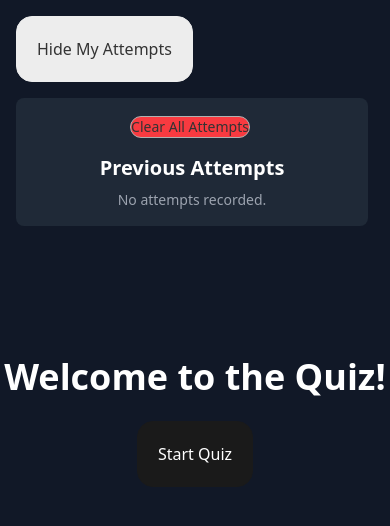
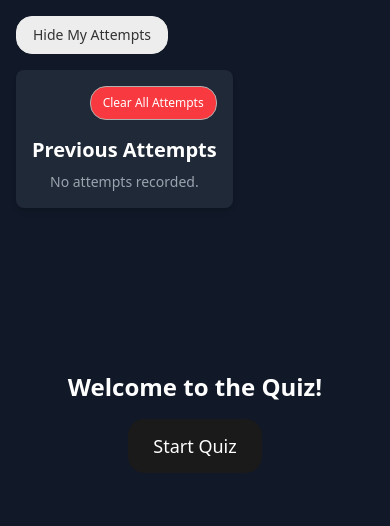
Before and after one commit to SandeepKhadka/quiz-app, a React (Vite) app: page / in a window 390 px wide. Both pictures are taken after a click on the button "Show My Attempts". Shown: the top 526 px of the page. Built offline with nearby package versions, Linux system fonts and the light colour scheme.

Commit message:
making responsive design

```diff
--- a/src/components/QuizCard.tsx
+++ b/src/components/QuizCard.tsx
@@ -1,4 +1,5 @@
 import { useState } from 'react';
+import { toast } from 'react-toastify';
 
 interface QuizCardProps {
   question: string;
@@ -23,6 +24,10 @@ const QuizCard = ({
   const [userInput, setUserInput] = useState<string>('');
 
   const handleClick = (answer: string) => {
+    if (type === 'integer' && !userInput.trim()) {
+      toast.error("This field can't be empty");
+      return;
+    }
     setClickedOption(answer);
     onAnswer(answer);
     setUserInput('');
@@ -60,6 +65,7 @@ const QuizCard = ({
             onChange={(e) => setUserInput(e.target.value)}
             className="p-2 rounded-lg w-full text-black"
             placeholder="Type your answer..."
+            required
           />
           <button
             onClick={() => handleClick(userInput)}
--- a/src/components/ShowAttempts.tsx
+++ b/src/components/ShowAttempts.tsx
@@ -21,48 +21,62 @@ const Attempt = () => {
   };
 
   const handleDeleteAllAttempts = async () => {
-    await deleteAttempts(); // This deletes attempts from IndexedDB
-    setAttempts([]); // Clear the attempts in the state
+    await deleteAttempts();
+    setAttempts([]);
     toast.success('All attempts deleted successfully!');
   };
 
   return (
-    <div className="absolute top-4 left-4">
-      <div className="w-full max-w-lg flex justify-between items-center mb-4">
+    <div className="absolute top-4 left-4 sm:top-6 sm:left-6 lg:top-8 lg:left-8">
+      <div className="max-w-sm sm:max-w-md flex flex-col sm:flex-row items-start sm:items-center gap-2 sm:gap-4 mb-4">
         <Button
           onClick={async () => {
             if (!showAttempts) await loadAttempts();
             setShowAttempts((prev) => !prev);
           }}
-          variant={'info'}
+          variant="info"
+          className="sm:w-auto text-sm sm:text-base px-4 py-2"
         >
           {showAttempts ? 'Hide My Attempts' : 'Show My Attempts'}
         </Button>
       </div>
+
       {showAttempts && (
-        <div className="attempt-container flex flex-col gap-4 min-w-[22rem]">
-          <div className="delete-all-button-container">
+        <div className="attempt-container flex flex-col gap-4 w-full max-w-xs sm:max-w-md bg-gray-800 p-4 rounded-lg shadow-md">
+          <div className="w-full flex justify-end">
             <Button
               onClick={handleDeleteAllAttempts}
-              variant={'danger'}
-              className="  text-sm py-0 px-0 mr-1"
+              variant="danger"
+              className="text-white text-xs sm:text-sm py-2 px-3"
             >
               Clear All Attempts
             </Button>
           </div>
-          <div className="text-sm">
-            <h2>Previous Attempts</h2>
+
+          <div className="text-sm overflow-auto max-h-60">
+            <h2 className="text-lg font-semibold">Previous Attempts</h2>
             {attempts.length > 0 ? (
-              <ul>
+              <ul className="space-y-4">
                 {attempts.map((attempt, index) => (
-                  <li key={attempt.id || index}>
-                    Attempt {index + 1}: {attempt.score} / {attempt.total} on{' '}
-                    {new Date(attempt.timestamp).toLocaleString()}
+                  <li
+                    key={attempt.id || index}
+                    className="flex flex-col sm:flex-row sm:items-center justify-between gap-2 border-b border-gray-600 pb-2"
+                  >
+                    <span className="text-sm">
+                      Attempt {index + 1}: {attempt.score} / {attempt.total} on{' '}
+                      {new Date(attempt.timestamp).toLocaleString()}
+                    </span>
+                    <Button
+                      variant="info"
+                      className="text-xs sm:text-sm py-1 px-2"
+                    >
+                      Review
+                    </Button>
                   </li>
                 ))}
               </ul>
             ) : (
-              <p>No attempts recorded.</p>
+              <p className="text-gray-400 text-center">No attempts recorded.</p>
             )}
           </div>
         </div>
--- a/src/pages/QuizPage/index.tsx
+++ b/src/pages/QuizPage/index.tsx
@@ -82,7 +82,6 @@ const QuizPage = () => {
 
   return (
     <div className="quiz-page min-h-screen bg-gray-900 text-white flex flex-col items-center p-6 relative">
-      {/* Toast Container */}
       <ToastContainer position="top-center" autoClose={3000} />
 
       <div className="absolute top-4 right-4">
@@ -92,8 +91,6 @@ const QuizPage = () => {
           onTimeUp={() => handleAnswer('')}
         />
       </div>
-
-      {/* Attempts Button */}
 
       <Toggle
         label="Get Instant Feedback"
--- a/src/pages/StartPage/index.tsx
+++ b/src/pages/StartPage/index.tsx
@@ -6,13 +6,16 @@ import Attempt from '@/components/ShowAttempts';
 
 const StartPage = () => {
   return (
-    <div className="min-h-screen flex items-center justify-center bg-gray-900 text-white">
-      <div className="text-center">
-        {/* ShowAttempts Component */}
+    <div className="min-h-screen flex items-center justify-center px-4 sm:px-6 lg:px-8 bg-gray-900 text-white">
+      <div className="w-full max-w-md sm:max-w-lg md:max-w-xl lg:max-w-2xl text-center">
         <Attempt />
-        <h1 className="text-4xl font-bold mb-6">Welcome to the Quiz!</h1>
+        <h1 className="text-2xl sm:text-3xl md:text-4xl font-bold mb-4 sm:mb-6">
+          Welcome to the Quiz!
+        </h1>
         <Link to={ROUTES.QUIZ}>
-          <Button>Start Quiz</Button>
+          <Button className="sm:w-auto px-6 py-3 text-lg sm:text-xl">
+            Start Quiz
+          </Button>
         </Link>
       </div>
     </div>
```
